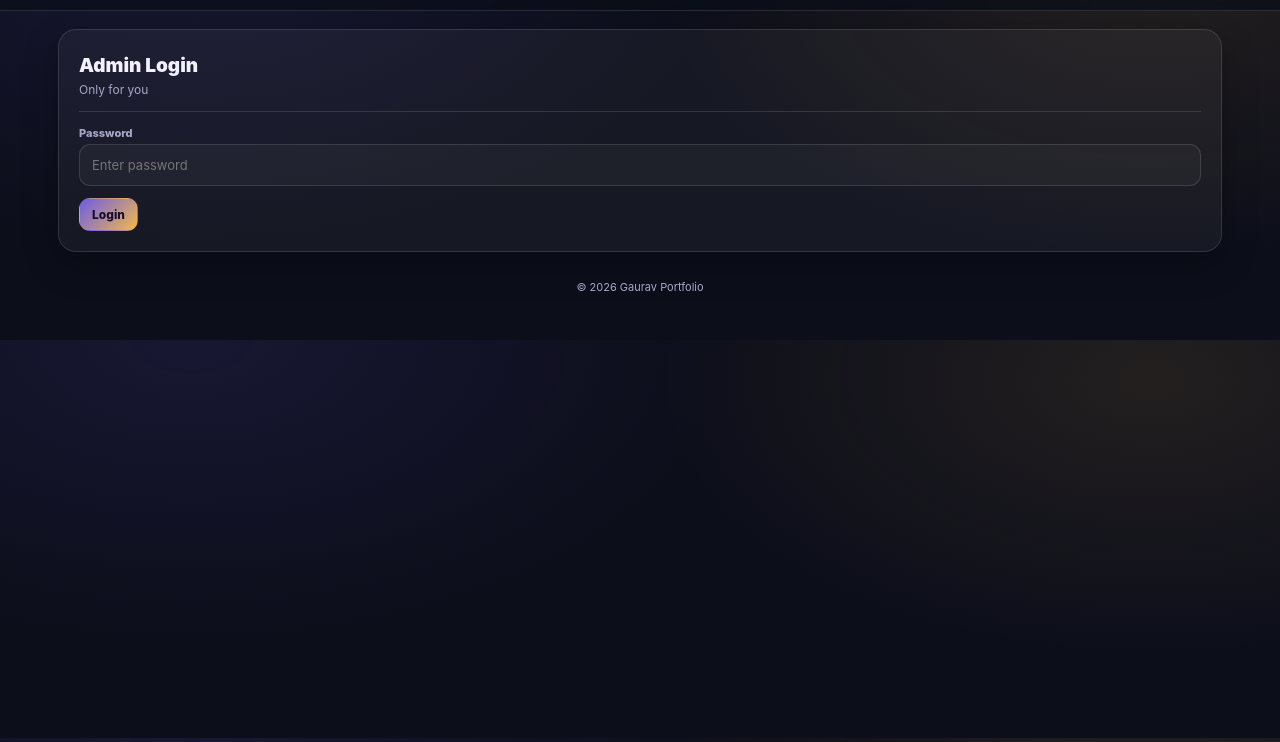
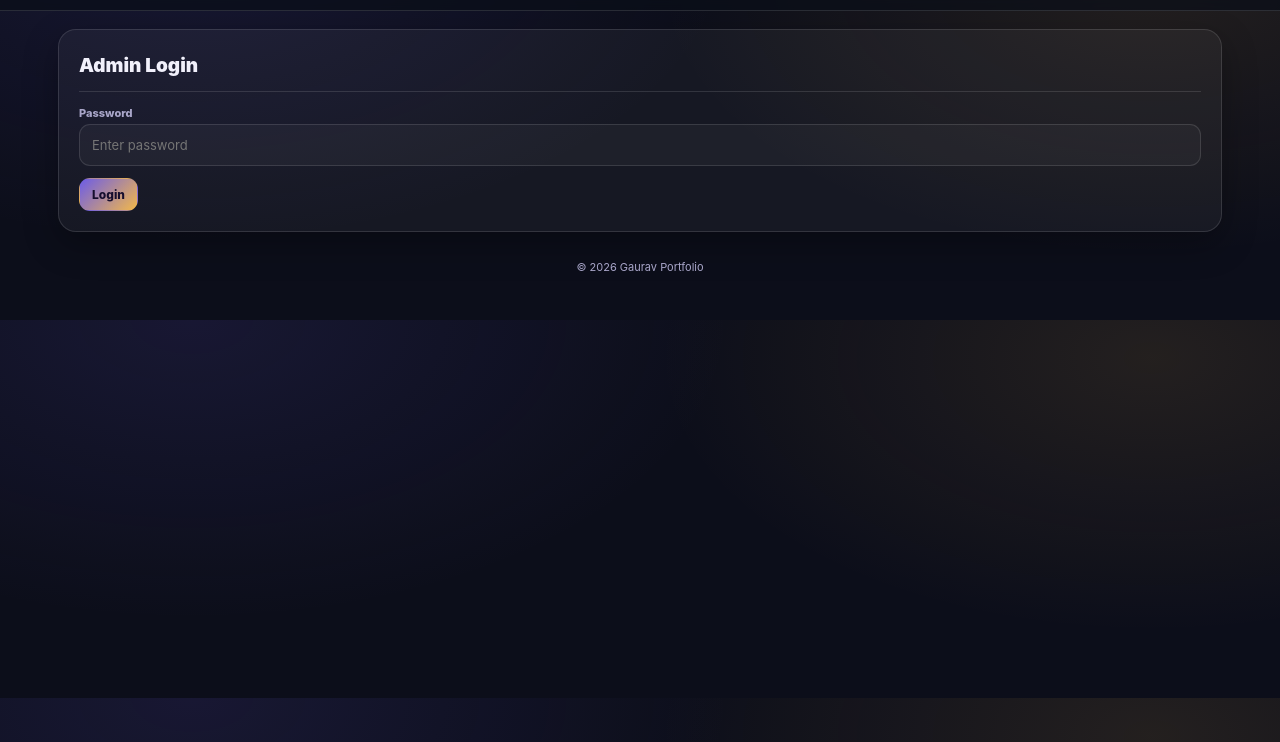
Before and after one commit to Gaurav-pujari/portfolio_v2, a plain HTML site: page admin.html in a window 1280 px wide. Shown: the part 58-800 px from the top of the page. Drawn offline with Linux system fonts and the light colour scheme.

Commit message:
Update admin.html

```diff
--- a/admin.html
+++ b/admin.html
@@ -30,7 +30,7 @@
     <!-- Login -->
     <div class="card" id="adminLogin">
       <div class="title" style="font-size:19px">Admin Login</div>
-      <div class="sub">Only for you</div>
+      <div class="sub"></div>
       <div class="hr"></div>
 
       <label class="label">Password</label>
```
